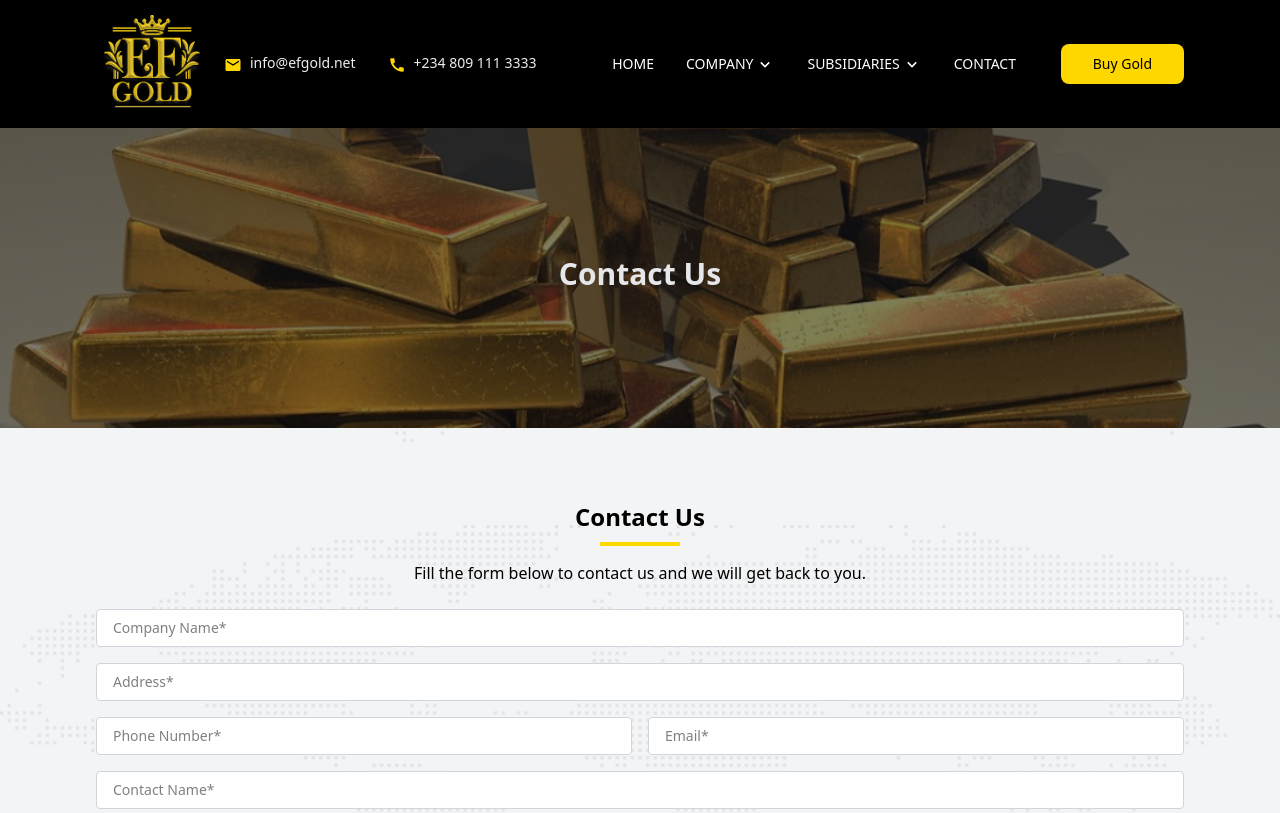
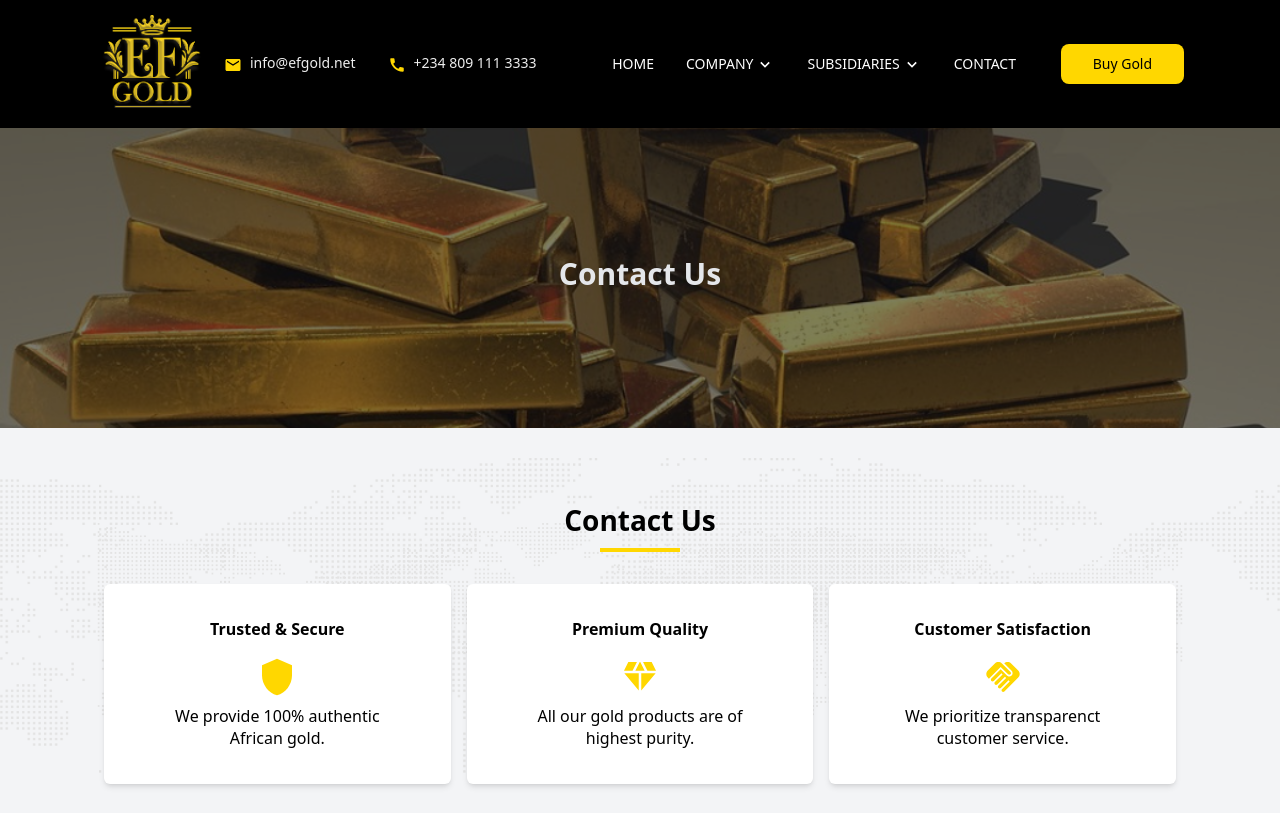
Before and after one commit to rilwanat/efgold-website, a React (Vite) app: page /contact in a window 1280 px wide. Shown: the top 813 px of the page. Built offline with nearby package versions, Linux system fonts and the light colour scheme.

Commit message:
update contact page

```diff
--- a/src/components/ContactPage.jsx
+++ b/src/components/ContactPage.jsx
@@ -41,6 +41,13 @@ import NotificationModal from './modals/NotificationModal';
 
 import Hero from './Hero';
 import { motion } from "framer-motion";
+
+
+
+import ShieldIcon from '@mui/icons-material/Shield';
+import DiamondIcon from '@mui/icons-material/Diamond';
+import HandshakeIcon from '@mui/icons-material/Handshake';
+import AttachMoneyIcon from '@mui/icons-material/AttachMoney';
 
 
 export default function ContactPage({
@@ -421,6 +428,84 @@ const handleSendMessage = async () => {
             {/* <WorkProcess /> */}
 
 
+
+
+
+            <div className="px-8 md:px-4 lg:px-16 xl:px-24 2xl:px-80 py-2"
+
+
+                                                          style={{
+                                                            backgroundImage: `url(${background})`,
+                                                            backgroundAttachment: 'fixed',
+                                                            backgroundSize: 'contain',
+                                                            backgroundPosition: 'center',
+                                                          }}
+                                                          >
+            <div className="my-2"
+
+        style={{
+          backgroundImage: `url(${background})`,
+          backgroundAttachment: 'fixed',
+          backgroundSize: 'contain',
+          backgroundPosition: 'center',
+        }}
+
+        >
+  {/* <div className='flex flex-col items-center justify-center mt-12 mb-2'>
+    <p className=' mb-2' style={{ color: '', fontWeight: '600', fontSize: '24px' }}>We provide you with top notch services to secure your valuable assets</p>
+    <div className='bg-theme mb-2' style={{ width: '80px', height: '4px' }}></div>
+    <div className="px-8 text-center" style={{ fontSize: '16px',    }}>
+    We are your go-to company for everything related to security, broadband, safety and e-commerce services.
+    </div>
+  </div> */}
+
+  <div className='flex flex-col items-center justify-center mt-16 mb-2'>
+            <p className=' mb-2' style={{ color: '', fontWeight: '700', fontSize: '28px' }}>Contact Us</p>
+            <div className='bg-theme mb-2' style={{ width: '80px', height: '4px' }}></div>
+          </div>
+
+
+
+
+
+
+
+<div className=' flex flex-col md:flex-row items-center justify-between mt-4 '>
+  <div className='flex flex-col w-full md:w-1/3 justify-center items-center rounded-md shadow-md m-2 p-4 bg-white min-h-[200px] hover:shadow-2xl  hover:border-theme hover:border-2'>
+  <div className="mb-4" style={{ fontWeight: '600', fontSize: '16px' }}>Trusted & Secure</div>
+  <ShieldIcon className="mb-2" style={{ width: '40px', height: '40px', color: '#FFD700' }}/>
+
+    <div className="px-8 text-center"  style={{fontSize: '16px',   }}>
+    We provide 100% authentic African gold.
+    </div>
+    {/* <div className="mt-4 cursor-pointer" style={{ fontWeight: '600', color: '#FFD700' }}>Read More</div> */}
+  </div>
+  <div className='flex flex-col w-full md:w-1/3 justify-center items-center rounded-md shadow-md m-2 p-4 bg-white min-h-[200px] hover:shadow-2xl  hover:border-theme hover:border-2'>
+
+    <div className="mb-4" style={{ fontWeight: '600', fontSize: '16px' }}>Premium Quality</div>
+    <DiamondIcon className="mb-2" style={{ width: '40px', height: '40px', color: '#FFD700' }}/>
+    <div className="px-8 text-center"  style={{fontSize: '16px',   }}>
+    All our gold products are of highest purity.
+    </div>
+    {/* <div className="mt-4 cursor-pointer" style={{ fontWeight: '600', color: '#FFD700' }}>Read More</div> */}
+  </div>
+  <div className='flex flex-col w-full md:w-1/3 justify-center items-center rounded-md shadow-md m-2 p-4 bg-white min-h-[200px] hover:shadow-2xl  hover:border-theme hover:border-2'>
+
+    <div className="mb-4" style={{ fontWeight: '600', fontSize: '16px' }}>Customer Satisfaction</div>
+    <HandshakeIcon className="mb-2" style={{ width: '40px', height: '40px', color: '#FFD700' }}/>
+    <div className="px-8 text-center"  style={{fontSize: '16px',   }}>
+    We prioritize transparenct customer service.
+    </div>
+    {/* <div className="mt-4 cursor-pointer" style={{ fontWeight: '600', color: '#FFD700' }}>Read More</div> */}
+  </div>
+
+</div>
+
+
+
+</div></div>
+
+
             <div className="px-8 md:px-4 lg:px-16 xl:px-24 2xl:px-80 py-2"
 
 
@@ -437,10 +522,10 @@ const handleSendMessage = async () => {
 
 
 
-<div className='flex flex-col items-center justify-center mt-16 mb-2'>
+{/* <div className='flex flex-col items-center justify-center mt-16 mb-2'>
             <p className=' mb-2' style={{ color: '', fontWeight: '700', fontSize: '24px' }}>Contact Us</p>
             <div className='bg-theme mb-2' style={{ width: '80px', height: '4px' }}></div>
-          </div>
+          </div> */}
 
           <p className='flex justify-center mb-2' style={{fontSize: '16px', color: '#000000'  }}>Fill the form below to contact us and we will get back to you.</p>
           {/* <p className=' mb-2' style={{fontSize: '16px',   }}>Select product(s) of interest:</p> */}
```
